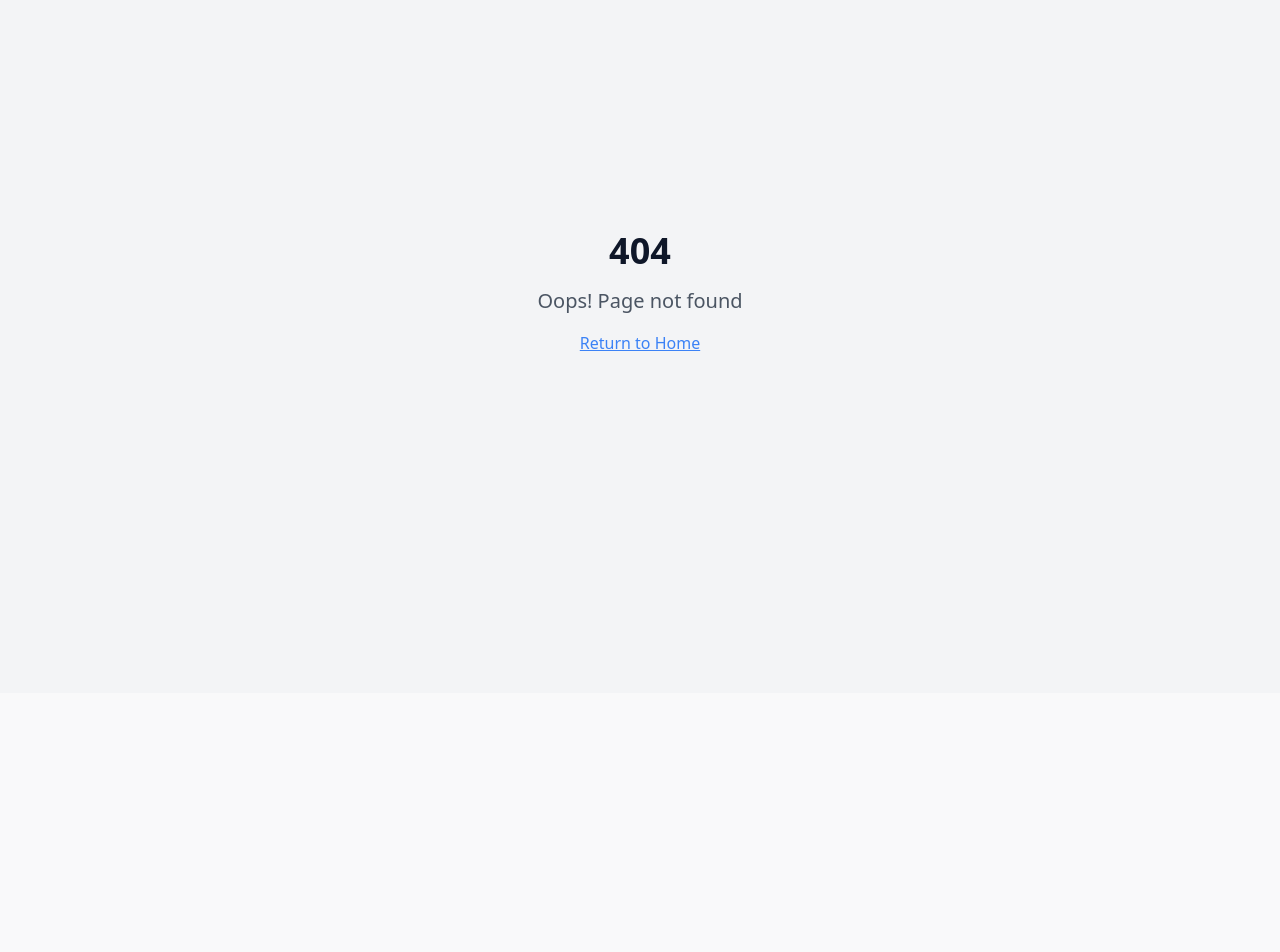
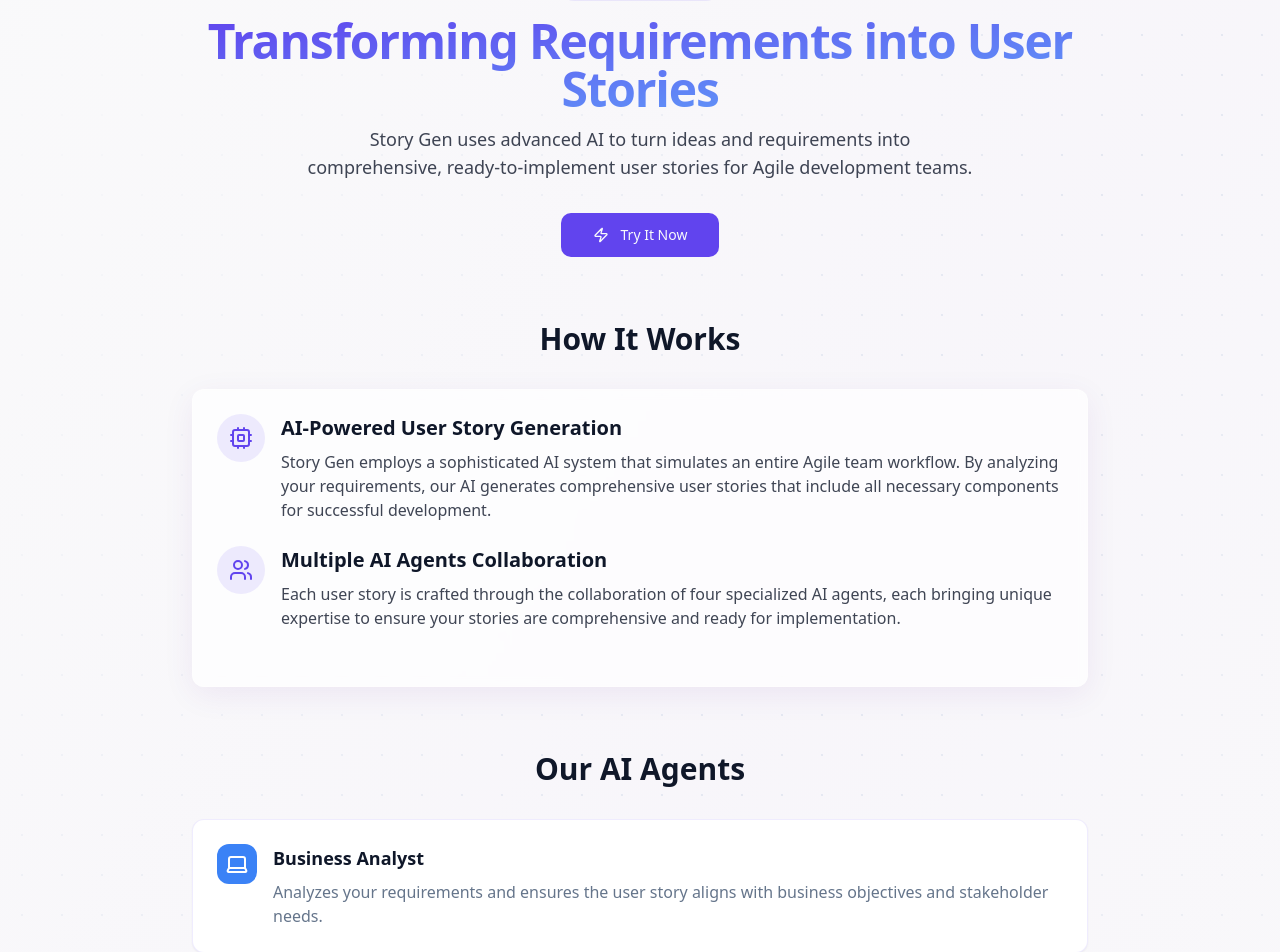
Before and after one commit to barefoot-meadows-farm/taleweaver-agent, a React (Vite) app: page /about in a window 1280 px wide. Before the commit this address had no page. Shown: the part 107-1059 px from the top of the page. Before the commit the page ends 800 px from the top, so only its background shows below. Built offline with nearby package versions, Linux system fonts and the light colour scheme.

Commit message:
Add About page
Adds an About page to explain the app's purpose and AI agent usage.

```diff
--- a/src/App.tsx
+++ b/src/App.tsx
@@ -12,6 +12,7 @@ import { AuthGuard, PublicRouteGuard } from "./components/AuthGuard";
 import Subscription from "./pages/Subscription";
 import ProfileSettings from "./pages/ProfileSettings";
 import History from "./pages/History";
+import About from "./pages/About";
 
 const queryClient = new QueryClient({
   defaultOptions: {
@@ -45,6 +46,9 @@ const App = () => (
             {/* Subscription page - accessible to all but has different UI for logged in/out users */}
             <Route path="/subscription" element={<Subscription />} />
 
+            {/* About page - accessible to all */}
+            <Route path="/about" element={<About />} />
+
             {/* Catch-all route */}
             <Route path="*" element={<NotFound />} />
           </Routes>
--- /dev/null
+++ b/src/components/Navigation.tsx
@@ -0,0 +1,30 @@
+
+import React from "react";
+import { Link } from "react-router-dom";
+import { NavigationMenu, NavigationMenuContent, NavigationMenuItem, NavigationMenuLink, NavigationMenuList, NavigationMenuTrigger, navigationMenuTriggerStyle } from "@/components/ui/navigation-menu";
+import { cn } from "@/lib/utils";
+import { BookText, CircleHelp } from "lucide-react";
+
+const Navigation = () => {
+  return (
+    <NavigationMenu className="mx-auto">
+      <NavigationMenuList>
+        <NavigationMenuItem>
+          <Link to="/" className={navigationMenuTriggerStyle()}>
+            <BookText className="mr-1 h-4 w-4" />
+            Home
+          </Link>
+        </NavigationMenuItem>
+
+        <NavigationMenuItem>
+          <Link to="/about" className={navigationMenuTriggerStyle()}>
+            <CircleHelp className="mr-1 h-4 w-4" />
+            About
+          </Link>
+        </NavigationMenuItem>
+      </NavigationMenuList>
+    </NavigationMenu>
+  );
+};
+
+export default Navigation;
--- /dev/null
+++ b/src/pages/About.tsx
@@ -0,0 +1,190 @@
+
+import React from "react";
+import { BookText, Cpu, Users, Code, LucideIcon, Zap, User, Bug, Bot, Laptop } from "lucide-react";
+import { Link } from "react-router-dom";
+import { Button } from "@/components/ui/button";
+import { Card, CardContent } from "@/components/ui/card";
+
+type AgentProps = {
+  name: string;
+  description: string;
+  icon: LucideIcon;
+  color: string;
+};
+
+const Agent = ({ name, description, icon: Icon, color }: AgentProps) => {
+  return (
+    <Card className="border border-primary/10 hover:border-primary/30 transition-all">
+      <CardContent className="p-6 flex flex-col md:flex-row gap-4 items-start">
+        <div className={`p-2 rounded-lg ${color} text-white`}>
+          <Icon size={24} />
+        </div>
+        <div>
+          <h3 className="font-semibold text-lg mb-2">{name}</h3>
+          <p className="text-muted-foreground">{description}</p>
+        </div>
+      </CardContent>
+    </Card>
+  );
+};
+
+const About = () => {
+  const agents = [
+    {
+      name: "Business Analyst",
+      icon: Laptop,
+      color: "bg-blue-500",
+      description: "Analyzes your requirements and ensures the user story aligns with business objectives and stakeholder needs."
+    },
+    {
+      name: "Product Owner",
+      icon: User,
+      color: "bg-purple-500",
+      description: "Prioritizes features and ensures the user story accurately represents user value and business goals."
+    },
+    {
+      name: "QA Engineer",
+      icon: Bug,
+      color: "bg-green-500",
+      description: "Crafts clear acceptance criteria and test scenarios to validate that the story meets quality standards."
+    },
+    {
+      name: "Technical Architect",
+      icon: Code,
+      color: "bg-amber-500",
+      description: "Evaluates technical feasibility and identifies potential challenges in implementing the user story."
+    }
+  ];
+
+  return (
+    <div className="min-h-screen px-4 py-12 sm:py-20 bg-gradient-to-br from-background via-accent/20 to-background/90">
+      <div className="max-w-4xl mx-auto">
+        <header className="text-center mb-16 animate-slide-down">
+          <div className="inline-flex items-center gap-1.5 px-4 py-1 bg-primary/10 text-primary rounded-full text-sm font-medium mb-4">
+            <BookText className="h-3.5 w-3.5" />
+            About Story Gen
+          </div>
+
+          <h1 className="text-4xl sm:text-5xl font-bold mb-3 tracking-tight ai-text-gradient">
+            Transforming Requirements into User Stories
+          </h1>
+
+          <p className="text-lg text-foreground/80 max-w-2xl mx-auto mb-8">
+            Story Gen uses advanced AI to turn ideas and requirements into comprehensive,
+            ready-to-implement user stories for Agile development teams.
+          </p>
+
+          <div className="flex flex-wrap gap-4 justify-center">
+            <Button asChild size="lg">
+              <Link to="/">
+                <Zap className="mr-1" />
+                Try It Now
+              </Link>
+            </Button>
+          </div>
+        </header>
+
+        <section className="mb-16">
+          <h2 className="text-3xl font-bold mb-8 text-center">How It Works</h2>
+          <div className="glass-panel p-6 mb-12">
+            <div className="grid gap-6 mb-8">
+              <div className="flex flex-col md:flex-row gap-4 items-start">
+                <div className="rounded-full bg-primary/10 p-3 text-primary shrink-0">
+                  <Cpu size={24} />
+                </div>
+                <div>
+                  <h3 className="text-xl font-semibold mb-2">AI-Powered User Story Generation</h3>
+                  <p className="text-foreground/80">
+                    Story Gen employs a sophisticated AI system that simulates an entire Agile team workflow.
+                    By analyzing your requirements, our AI generates comprehensive user stories that include
+                    all necessary components for successful development.
+                  </p>
+                </div>
+              </div>
+
+              <div className="flex flex-col md:flex-row gap-4 items-start">
+                <div className="rounded-full bg-primary/10 p-3 text-primary shrink-0">
+                  <Users size={24} />
+                </div>
+                <div>
+                  <h3 className="text-xl font-semibold mb-2">Multiple AI Agents Collaboration</h3>
+                  <p className="text-foreground/80">
+                    Each user story is crafted through the collaboration of four specialized AI agents,
+                    each bringing unique expertise to ensure your stories are comprehensive and ready for implementation.
+                  </p>
+                </div>
+              </div>
+            </div>
+          </div>
+        </section>
+
+        <section className="mb-16">
+          <h2 className="text-3xl font-bold mb-8 text-center">Our AI Agents</h2>
+          <div className="grid gap-6">
+            {agents.map((agent) => (
+              <Agent
+                key={agent.name}
+                name={agent.name}
+                description={agent.description}
+                icon={agent.icon}
+                color={agent.color}
+              />
+            ))}
+          </div>
+        </section>
+
+        <section className="mb-16">
+          <h2 className="text-3xl font-bold mb-8 text-center">Benefits</h2>
+          <div className="grid md:grid-cols-2 gap-6">
+            <Card className="border-primary/10">
+              <CardContent className="p-6 h-full">
+                <h3 className="font-semibold text-lg mb-3">Time Savings</h3>
+                <p className="text-muted-foreground">
+                  Create comprehensive user stories in seconds rather than hours of meetings and discussions.
+                </p>
+              </CardContent>
+            </Card>
+
+            <Card className="border-primary/10">
+              <CardContent className="p-6 h-full">
+                <h3 className="font-semibold text-lg mb-3">Consistency</h3>
+                <p className="text-muted-foreground">
+                  Ensure all user stories follow the same format and include all necessary details.
+                </p>
+              </CardContent>
+            </Card>
+
+            <Card className="border-primary/10">
+              <CardContent className="p-6 h-full">
+                <h3 className="font-semibold text-lg mb-3">Quality Assurance</h3>
+                <p className="text-muted-foreground">
+                  Every story includes carefully crafted acceptance criteria for proper testing and validation.
+                </p>
+              </CardContent>
+            </Card>
+
+            <Card className="border-primary/10">
+              <CardContent className="p-6 h-full">
+                <h3 className="font-semibold text-lg mb-3">Team Alignment</h3>
+                <p className="text-muted-foreground">
+                  Provide developers, testers, and stakeholders with a clear, shared understanding of requirements.
+                </p>
+              </CardContent>
+            </Card>
+          </div>
+        </section>
+
+        <div className="text-center">
+          <Button asChild size="lg">
+            <Link to="/">
+              <Bot className="mr-1" />
+              Generate Your First Story
+            </Link>
+          </Button>
+        </div>
+      </div>
+    </div>
+  );
+};
+
+export default About;
--- a/src/pages/Index.tsx
+++ b/src/pages/Index.tsx
@@ -6,6 +6,7 @@ import { UserStoryResponse, UserStoryRequest } from "@/types";
 import { BookText, CircuitBoard, Zap } from "lucide-react";
 import { UserMenu } from "@/components/UserMenu";
 import PreviousStoriesLink from "@/components/PreviousStoriesLink";
+import Navigation from "@/components/Navigation";
 
 const Index = () => {
   const [userStory, setUserStory] = useState<UserStoryResponse | null>(null);
@@ -69,6 +70,10 @@ const Index = () => {
             Transform requirements into well-structured user stories with our
             AI tool. Simply describe what you need, and let AI do the rest.
           </p>
+
+          <div className="mt-6">
+            <Navigation />
+          </div>
         </div>
 
         <div className="absolute top-4 right-4">
```
